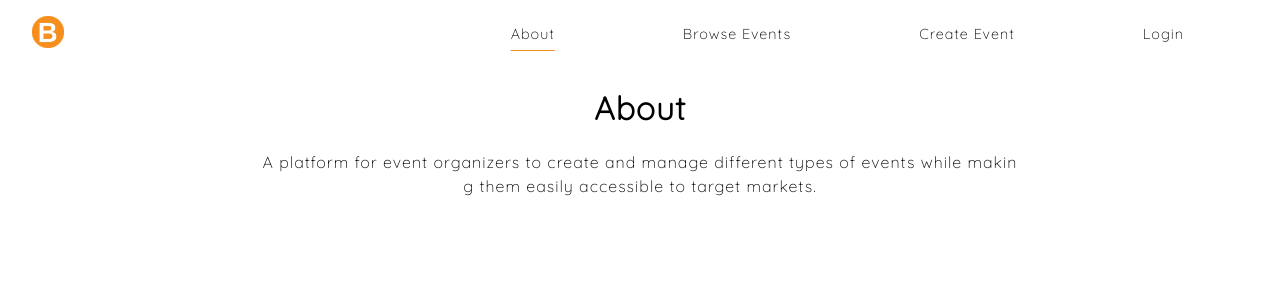
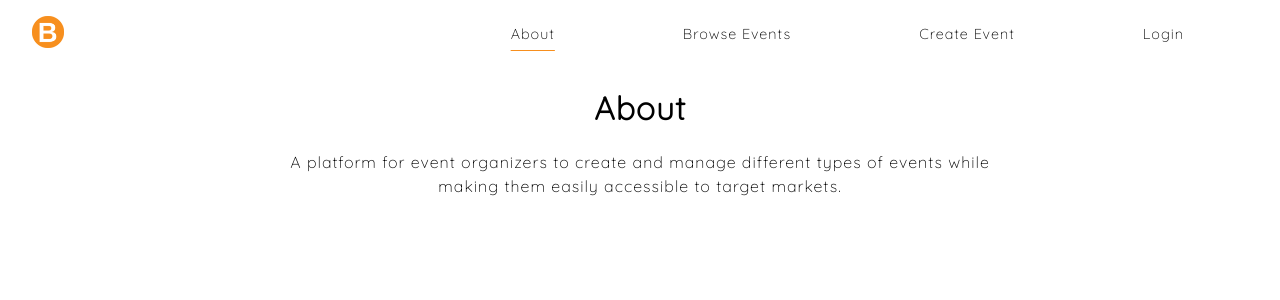
Before and after one commit to dngst/brightevents, a React (Create React App) app: page /about in a window 1280 px wide. Shown: the top 300 px of the page. Built offline with nearby package versions, Linux system fonts and the light colour scheme.

Commit message:
Remove default word break

```diff
--- a/src/components/Paragraph.js
+++ b/src/components/Paragraph.js
@@ -4,6 +4,6 @@ const Paragraph = styled.p`
   text-transform: ${(props) => (props.capitalize ? "capitalize" : "none")};
   line-height: 1.5;
   text-align: ${(props) => (props.justify ? "justify" : "inherit")};
-  word-break: break-all;
+  word-break: ${(props) => (props.break ? "break-all" : "normal")};
 `;
 export default Paragraph;
```
